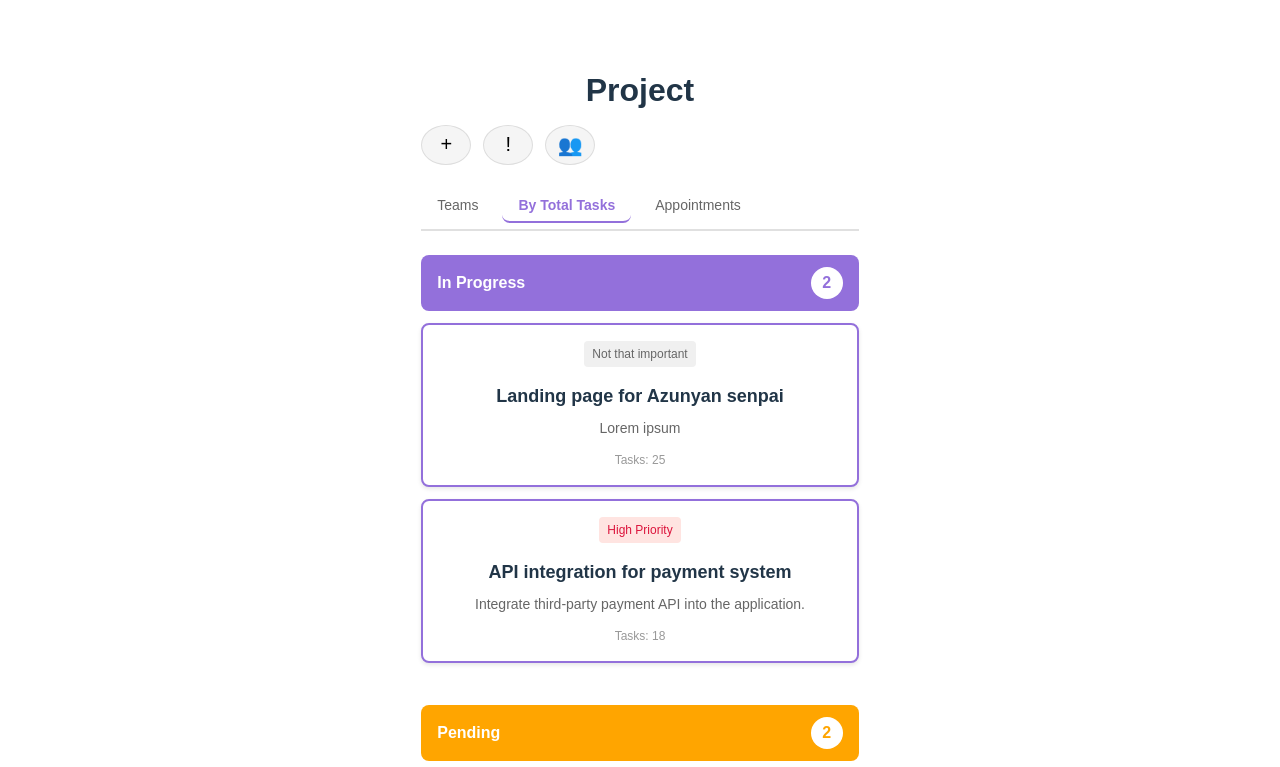
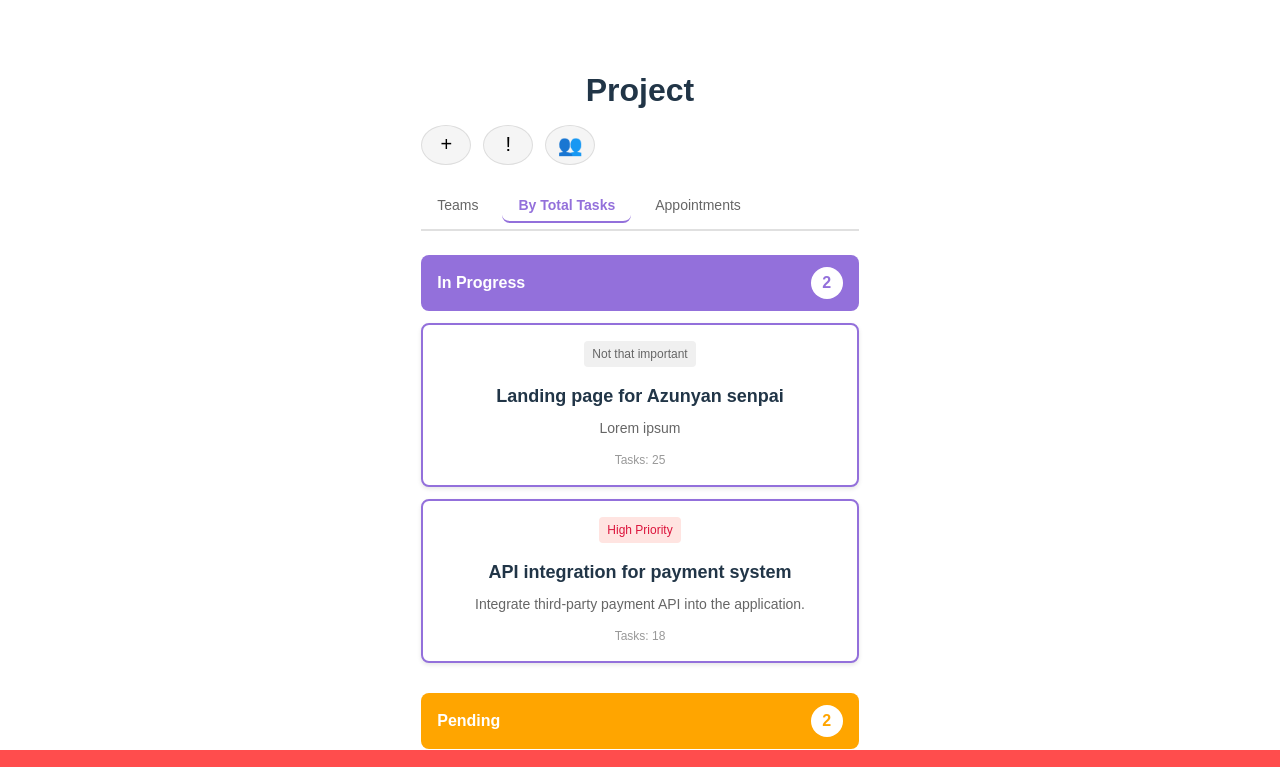
Before and after one commit to WoodenZombie/collabflow, a React app in the folder frontend/: page / in a window 1280 px wide. Shown: the top 767 px of the page. Built offline with nearby package versions, Linux system fonts and the light colour scheme; the HTML template or start-up script is replaced by a standard one.

Commit message:
fix: was changed logic of button delete

```diff
--- a/frontend/src/pages/ProjectPage.jsx
+++ b/frontend/src/pages/ProjectPage.jsx
@@ -13,7 +13,6 @@ import { fakeProjectsExtended } from '../../data/fakeProjects';
 function ProjectPage() {
   const [projects, setProjects] = useState(fakeProjectsExtended);
   const [selectedProject, setSelectedProject] = useState(null);
-  const [viewedProject, setViewedProject] = useState(null); // Track which project is currently viewed
   const [isDeleteModalOpen, setIsDeleteModalOpen] = useState(false);
 
   /**
@@ -39,32 +38,16 @@ function ProjectPage() {
           : project
       )
     );
-
-    // Update viewedProject status if it's the same project
-    if (viewedProject && viewedProject.id === projectId) {
-      const updatedProject = projects.find(p => p.id === projectId);
-      if (updatedProject) {
-        setViewedProject({ ...updatedProject, status: cycleStatus(updatedProject.status) });
-      }
-    }
-  };
-
-  /**
-   * Handle project selection/viewing
-   */
-  const handleProjectSelect = (projectId) => {
-    const project = projects.find(p => p.id === projectId);
-    if (project) {
-      setViewedProject(project);
-    }
   };
 
   /**
    * Handle opening delete modal
    */
   const handleOpenDeleteModal = () => {
-    if (viewedProject) {
-      setSelectedProject(viewedProject);
+    // Find the first completed project to show in modal
+    const firstCompletedProject = projects.find(p => p.status === 'completed');
+    if (firstCompletedProject) {
+      setSelectedProject(firstCompletedProject);
       setIsDeleteModalOpen(true);
     }
   };
@@ -84,10 +67,6 @@ function ProjectPage() {
     setProjects(prevProjects =>
       prevProjects.filter(project => project.id !== projectId)
     );
-    // Clear viewed project if it was deleted
-    if (viewedProject && viewedProject.id === projectId) {
-      setViewedProject(null);
-    }
     // Modal will close automatically via onClose callback
   };
 
@@ -113,47 +92,33 @@ function ProjectPage() {
   const totalInProgress = projectsByStatus.inProgress.length;
   const totalDone = projectsByStatus.completed.length;
 
-  // Check if viewed project is completed
-  const isViewedProjectCompleted = viewedProject?.status === 'completed';
+  // Check if there is at least one completed project
+  const hasCompleted = projects.some(p => p.status === 'completed');
 
   // Page container style
   const pageContainerStyle = {
     padding: '20px',
     fontFamily: 'Arial, sans-serif',
-    display: 'flex',
-    flexDirection: 'column',
-    minHeight: '100vh',
-    paddingBottom: isViewedProjectCompleted ? '100px' : '20px' // Extra space for delete button
+    paddingBottom: hasCompleted ? '90px' : '20px' // Extra space for delete button when visible
   };
 
-  // Delete button container style (fixed at bottom)
-  const deleteButtonContainerStyle = {
+  // Delete button style - fixed at bottom, full-width, no container background
+  const deleteButtonStyle = {
     position: 'fixed',
     bottom: 0,
     left: 0,
     right: 0,
-    padding: '20px',
-    backgroundColor: '#FFFFFF',
-    borderTop: '1px solid #e0e0e0',
-    boxShadow: '0 -2px 10px rgba(0,0,0,0.1)',
-    zIndex: 100
-  };
-
-  // Delete button style
-  const deleteButtonStyle = {
     width: '100%',
-    maxWidth: '500px',
-    margin: '0 auto',
-    padding: '14px',
+    padding: '14px 20px',
     backgroundColor: '#FF4D4D',
     color: '#FFFFFF',
     border: 'none',
-    borderRadius: '8px',
+    borderRadius: '0',
     fontSize: '16px',
     fontWeight: 'bold',
     cursor: 'pointer',
     transition: 'background-color 0.2s',
-    display: 'block'
+    zIndex: 100
   };
 
   return (
@@ -180,7 +145,6 @@ function ProjectPage() {
                 status={project.status}
                 taskCount={project.taskCount}
                 onStatusChange={() => handleStatusChange(project.id)}
-                onSelect={() => handleProjectSelect(project.id)}
               />
             ))}
           </section>
@@ -203,7 +167,6 @@ function ProjectPage() {
                 status={project.status}
                 taskCount={project.taskCount}
                 onStatusChange={() => handleStatusChange(project.id)}
-                onSelect={() => handleProjectSelect(project.id)}
               />
             ))}
           </section>
@@ -226,16 +189,14 @@ function ProjectPage() {
                 status={project.status}
                 taskCount={project.taskCount}
                 onStatusChange={() => handleStatusChange(project.id)}
-                onSelect={() => handleProjectSelect(project.id)}
               />
             ))}
           </section>
         )}
       </div>
 
-      {/* Delete Button - Fixed at bottom, only visible when viewed project is completed */}
-      {isViewedProjectCompleted && (
-        <div style={deleteButtonContainerStyle}>
+      {/* Delete Button - Fixed at bottom, only visible if there is at least one completed project */}
+      {hasCompleted && (
         <button
           style={deleteButtonStyle}
           onClick={handleOpenDeleteModal}
@@ -248,7 +209,6 @@ function ProjectPage() {
         >
           Delete
         </button>
-        </div>
       )}
 
       {/* Delete Project Modal */}
```
Lines whose indentation alone changed are shown as unchanged.
